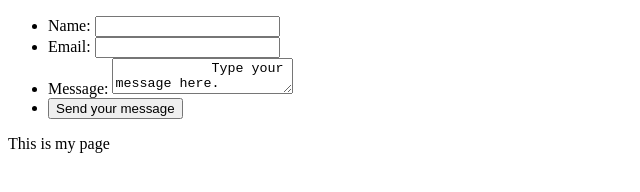
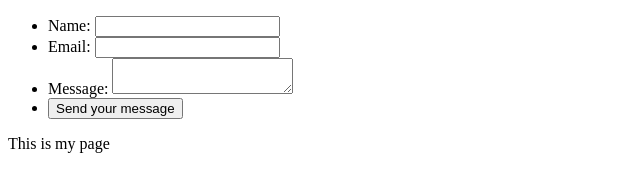
Before and after one commit to EthanH23/basicHTMLform, a plain HTML site: page index.html in a window 1280 px wide. Shown: the whole page, without its empty margins (0-640 px from the left). Drawn offline with Linux system fonts and the light colour scheme.

Commit message:
Update index.html

```diff
--- a/index.html
+++ b/index.html
@@ -18,9 +18,7 @@
         </li>
         <li>
           <label for="msg">Message:</label>
-          <textarea id="msg" name="user_message">
-            Type your message here.
-          </textarea>
+          <textarea id="msg" name="user_message"></textarea>
         </li>
         <li class="button">
           <button type="submit">Send your message</button>
```
